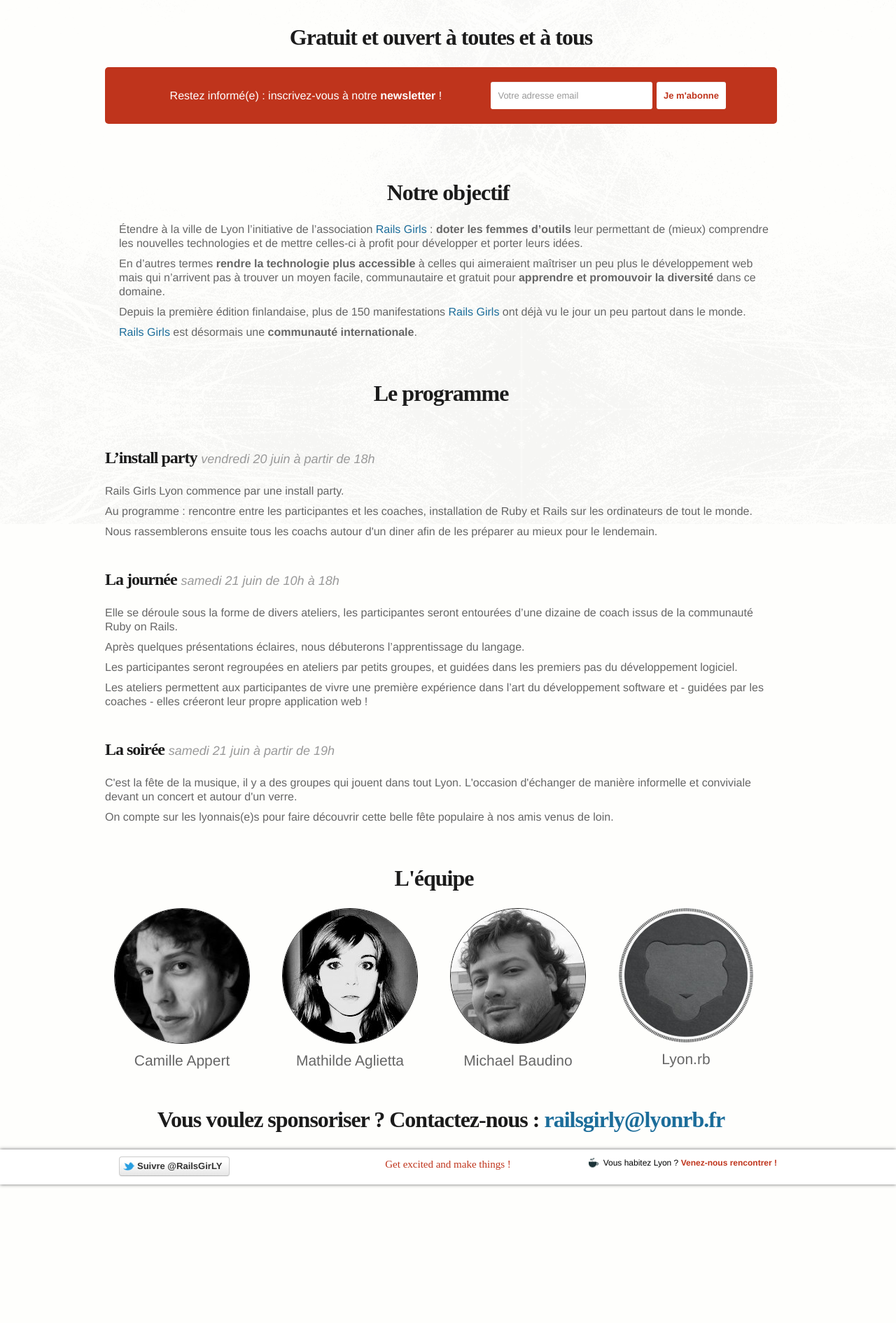
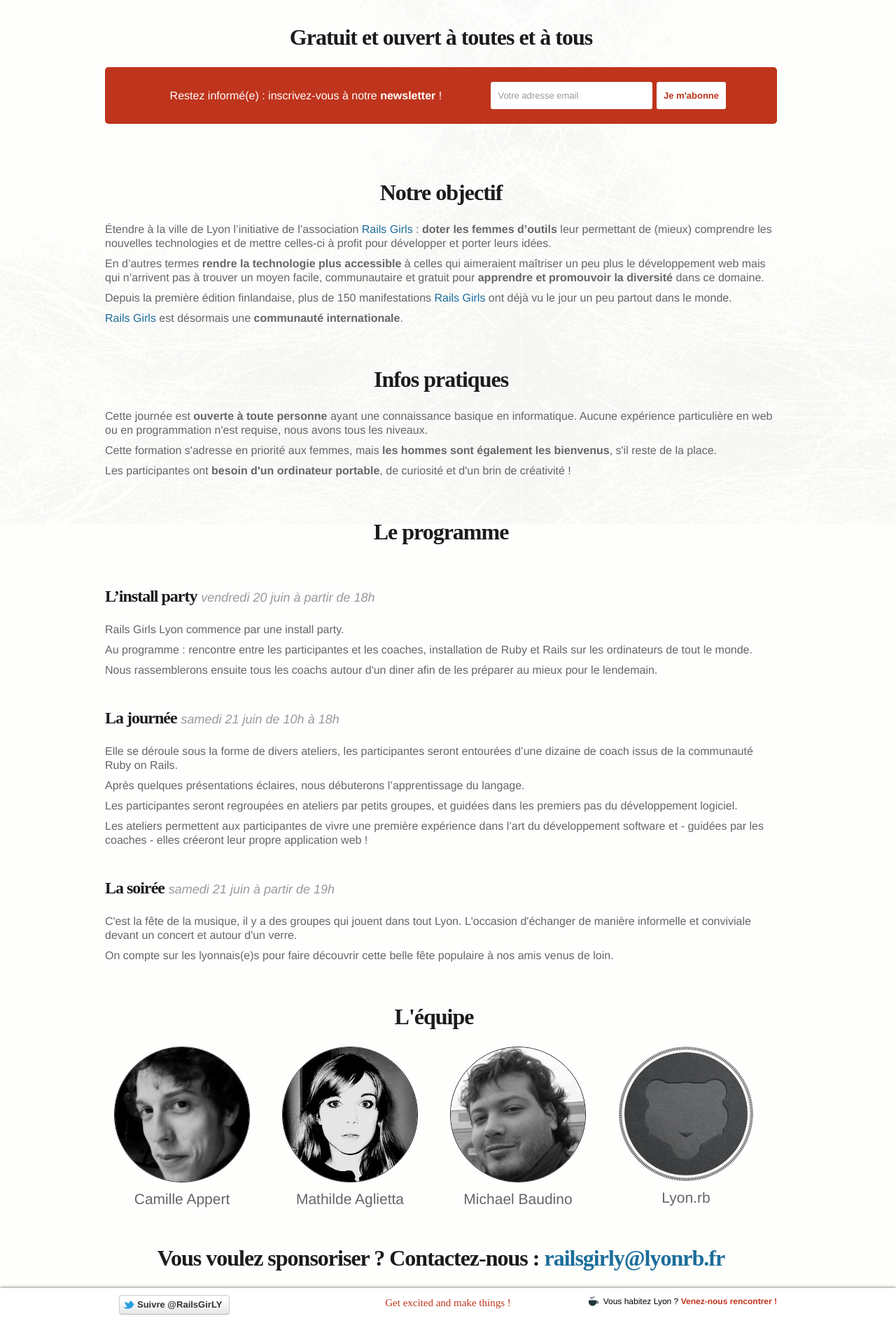
Before and after one commit to lyonrb/railsgirly, a Jekyll site: the page built from index.html, in a window 1280 px wide. Shown: the part 691-2582 px from the top of the page at 70% size. Built offline with Jekyll 4.4.1, drawn with Linux system fonts in a browser that asks for light colours; nearby versions of some CDN libraries; some web fonts are replaced; library files that are not in the unit come from our copies.

Commit message:
Add informations section

```diff
--- /dev/null
+++ b/_includes/infos.html
@@ -0,0 +1,11 @@
+<section class="row" id="infos">
+
+  <h2>Infos pratiques</h2>
+
+  <p>Cette journée est <b>ouverte à toute personne</b> ayant une connaissance basique en informatique. Aucune expérience particulière en web ou en programmation n'est requise, nous avons tous les niveaux.</p>
+
+  <p>Cette formation s'adresse en priorité aux femmes, mais <b>les hommes sont également les bienvenus</b>, s'il reste de la place.</p>
+
+  <p>Les participantes ont <b>besoin d'un ordinateur portable</b>, de curiosité et d'un brin de créativité !</p>
+
+</section>
--- a/_includes/objectif.html
+++ b/_includes/objectif.html
@@ -1,4 +1,4 @@
-<section id="objectif">
+<section class="row" id="objectif">
 
   <h2>Notre objectif</h2>
 
--- a/_includes/programme.html
+++ b/_includes/programme.html
@@ -1,4 +1,5 @@
 <section class="row" id="programme">
+
   <h2>Le programme</h2>
 
   <section id="install-party">
@@ -7,6 +8,7 @@
     <p>Au programme : rencontre entre les participantes et les coaches, installation de Ruby et Rails sur les ordinateurs de tout le monde.</p>
     <p>Nous rassemblerons ensuite tous les coachs autour d'un diner afin de les préparer au mieux pour le lendemain.</p>
   </section>
+
   <section id="journee">
     <h3>La journée</h3> <time>samedi 21 juin de 10h à 18h</time>
     <p>Elle se déroule sous la forme de divers ateliers, les participantes seront entourées d’une dizaine de coach issus de la communauté Ruby on Rails.</p>
@@ -14,9 +16,11 @@
     <p>Les participantes seront regroupées en ateliers par petits groupes, et guidées dans les premiers pas du développement logiciel.</p>
     <p>Les ateliers permettent aux participantes de vivre une première expérience dans l’art du développement software et - guidées par les coaches - elles créeront leur propre application web !</p>
   </section>
+
   <section id="soiree">
     <h3>La soirée</h3> <time>samedi 21 juin à partir de 19h</time>
     <p>C'est la fête de la musique, il y a des groupes qui jouent dans tout Lyon. L'occasion d'échanger de manière informelle et conviviale devant un concert et autour d'un verre.</p>
     <p>On compte sur les lyonnais(e)s pour faire découvrir cette belle fête populaire à nos amis venus de loin.</p>
   </section>
+
 </end>
--- a/_includes/team.html
+++ b/_includes/team.html
@@ -1,19 +1,25 @@
 <section class="row" id="team">
+
   <h2>L'équipe</h2>
+
   <div class="span3">
     <img src="/assets/img/camille.jpg" class="avatar">
     Camille Appert
   </div>
+
   <div class="span3">
     <img src="/assets/img/mathilde.jpg" class="avatar">
     Mathilde Aglietta
   </div>
+
   <div class="span3">
     <img src="/assets/img/mike.jpg" class="avatar">
     Michael Baudino
   </div>
+
   <div class="span3">
     <img src="/assets/img/lyonrb.jpg" class="avatar no-border">
     Lyon.rb
   </div>
+
 </section>
--- a/assets/css/styles.css
+++ b/assets/css/styles.css
@@ -67,10 +67,10 @@
 #home h1 {
   background: url('../img/chalk-underline.png') bottom center no-repeat;
 }
-#home p, #home label {
-  font-size: 30px;
-  line-height: 40px;
-  text-align: center;
+#home p {
+  font-size: 16px;
+  line-height: 20px;
+  text-align: left;
 }
 #home p a.label-info {
   font-size:30px;
@@ -87,14 +87,13 @@
   vertical-align: baseline;
 }
 
-#home #objectif p {
-  font-size: 16px;
-  line-height: 20px;
-  text-align: left;
-}
-
 #home #intro h2 {
   padding-top: 25px;
+}
+#home #intro p, #home #intro label {
+  font-size: 30px;
+  line-height: 40px;
+  text-align: center;
 }
 
 #home #newsletter {
@@ -140,11 +139,6 @@
   border: none;
 }
 
-#home #programme p {
-  text-align: left;
-  font-size: 16px;
-  line-height: 20px;
-}
 #home #programme h3 {
   display: inline-block;
   font-size: 24px;
--- a/index.html
+++ b/index.html
@@ -23,6 +23,7 @@
   </section>
 
   {% include objectif.html %}
+  {% include infos.html %}
   {% include programme.html %}
   {% include team.html %}
 
```
